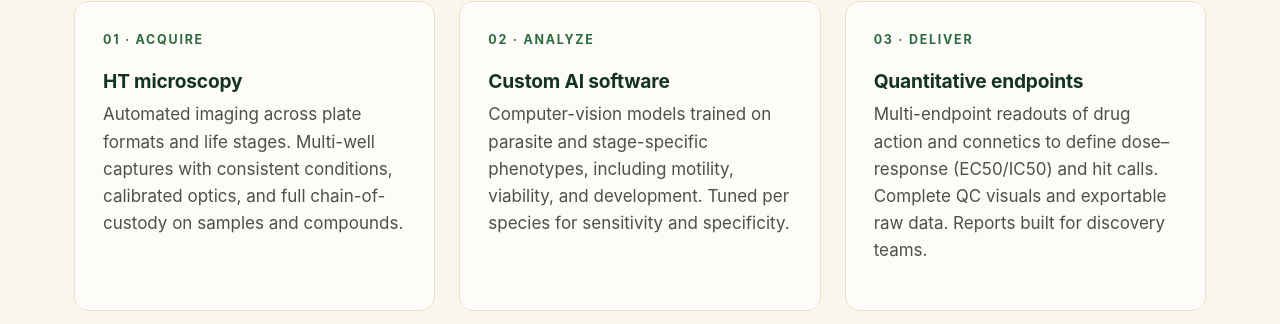
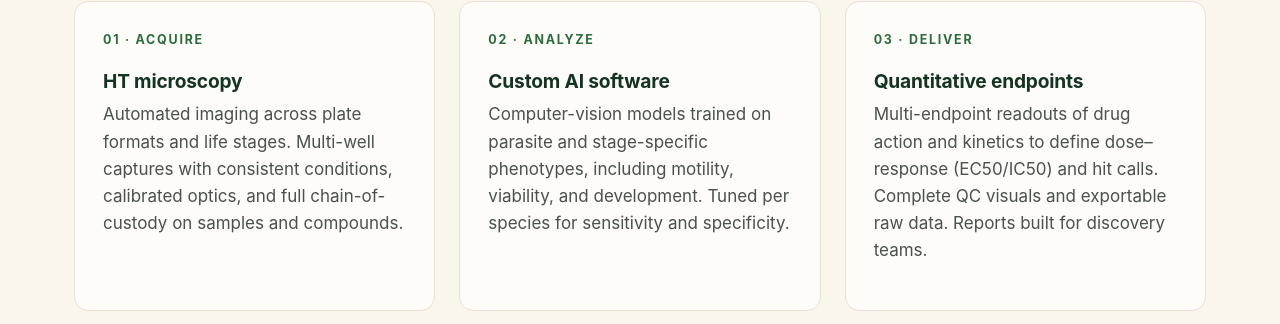
Before and after one commit to ADRSolutions/adrsolutions.github.io, a Jekyll site: the page built from drug-screening.html, in a window 1280 px wide and 900 px high, scrolled down 752 px. Shown: the part 156-480 px from the top of the window. Built offline with Jekyll 4.4.1, drawn with Linux system fonts in a browser that asks for light colours.

Commit message:
banner and typo

```diff
--- a/drug-screening.html
+++ b/drug-screening.html
@@ -54,7 +54,7 @@
         <div class="eyebrow">03 · Deliver</div>
         <h3>Quantitative endpoints</h3>
         <p>
-          Multi-endpoint readouts of drug action and connetics to define dose–response (EC50/IC50) and hit calls. Complete QC visuals and exportable raw data. Reports built for discovery teams.
+          Multi-endpoint readouts of drug action and kinetics to define dose–response (EC50/IC50) and hit calls. Complete QC visuals and exportable raw data. Reports built for discovery teams.
         </p>
       </div>
     </div>
```
Also changed, not shown: assets/img/linkedin-banner.jpg (added).
